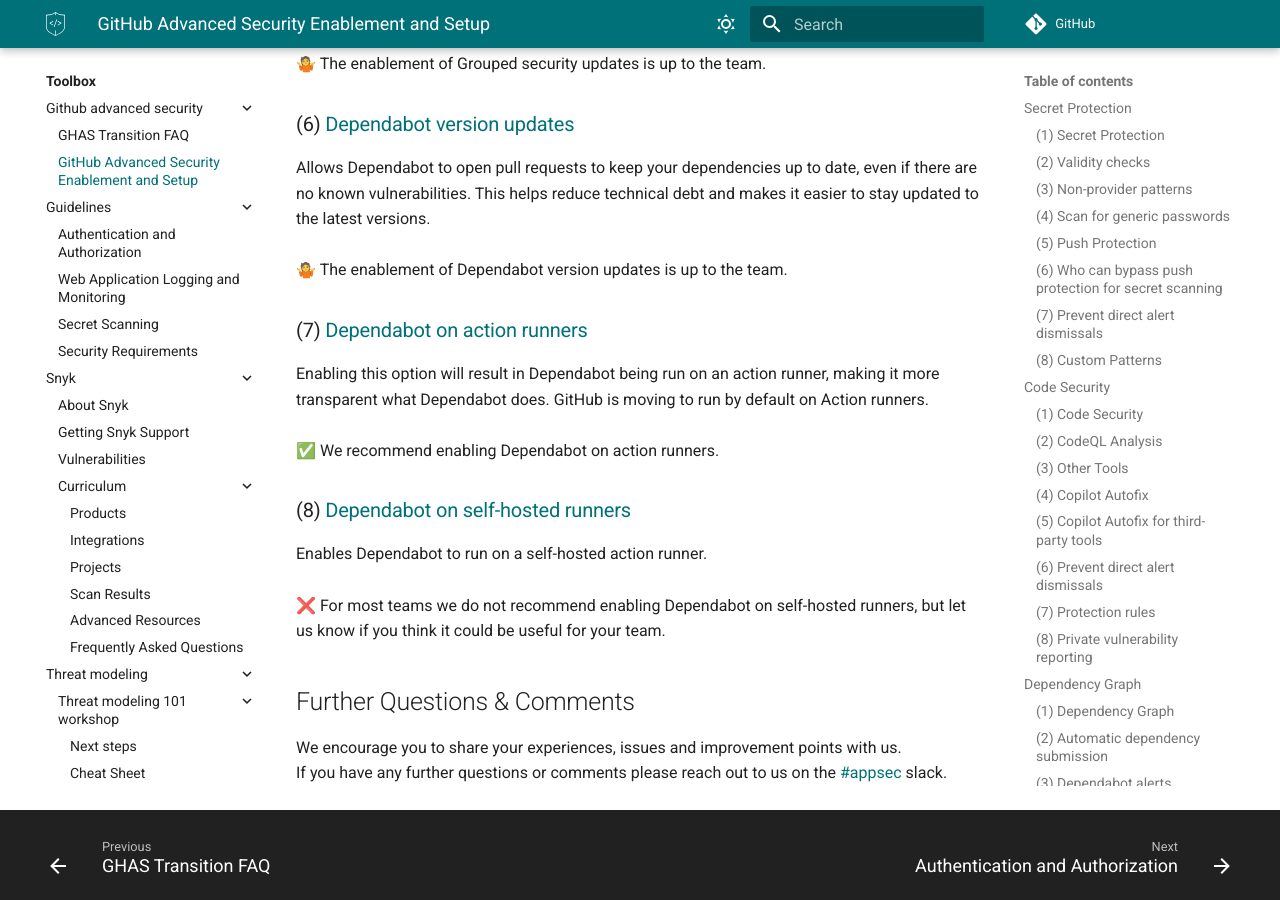
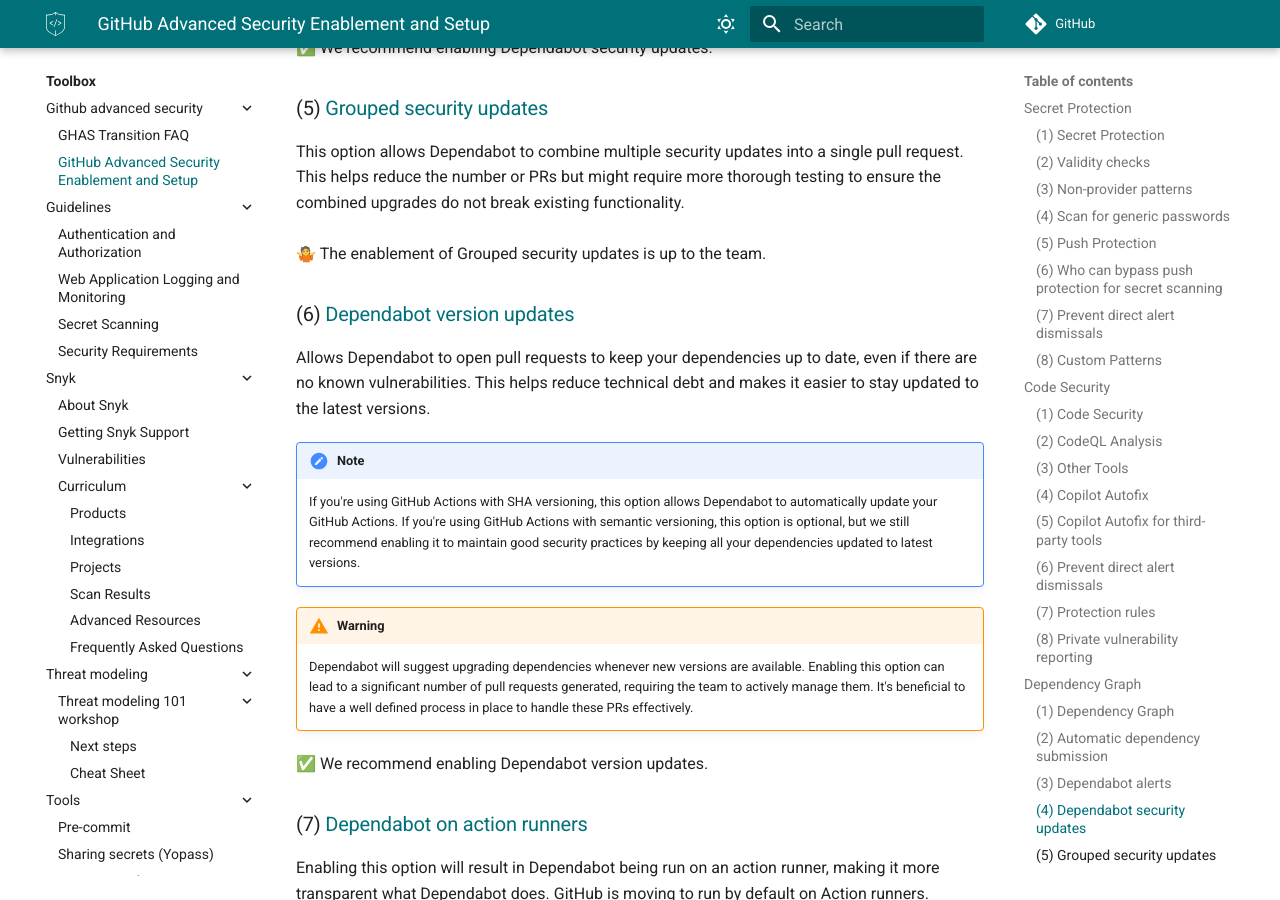
Before and after one commit to equinor/appsec, an MkDocs documentation site: the page built from docs/toolbox/github-advanced-security/setup.md, in a window 1280 px wide and 900 px high, scrolled down 10657 px. Built offline with MkDocs 1.6.1 and Material for MkDocs 9.7.7, drawn with Linux system fonts in a browser that asks for light colours; some web fonts are replaced; comment, search, counter and statistics services are not loaded; some of the changed text lies outside the part shown.

Commit message:
docs: update ghas setup.md

```diff
--- a/docs/toolbox/github-advanced-security/setup.md
+++ b/docs/toolbox/github-advanced-security/setup.md
@@ -31,7 +31,7 @@
 |                                                   | [CodeQL analysis (2)](#2-codeql-analysis)                                            | ⚙️ Default setup     |
 |                                                   | [Other tools (3)](#3-other-tools)                                                    | 🤷 Optional          |
 |                                                   | [Copilot Autofix (4)](#4-copilot-autofix)                                            | ✅ Yes               |
-|                                                   | [Copilot Autofix for Third Party Tools (5)](#5-copilot-autofix-for-third-party-tools)| ✅ Yes               |
+|                                                   | [Copilot Autofix for Third Party Tools (5)](#5-copilot-autofix-for-third-party-tools)| 🤷 Optional          |
 |                                                   | [Prevent Direct Alert Dismissal (6)](#6-prevent-direct-alert-dismissal)              | ❌ No                |
 |                                                   | [Protection Rules (7)](#7-protection-rules)                                          | ⚙️ Default setup     |
 |                                                   | [Private Vulnerability Reporting (8)](#8-private-vulnerability-reporting)            | 🤷 Optional          |
@@ -125,10 +125,10 @@
 <br/>
 ⚙️ We recommend choosing the [default setup](https://docs.github.com/en/code-security/code-scanning/enabling-code-scanning/configuring-default-setup-for-code-scanning) for CodeQL Analysis, which works well for most repositories and languages.
 
-  !!! warning
-      After CodeQL has run for the first time, we recommend you check the Security tab of your repo and then navigate to Code Scanning.<br/>
-      If the default setup is not working properly you will see the following warning. Check the [tool status page](https://docs.github.com/en/code-security/code-scanning/managing-your-code-scanning-configuration/about-the-tool-status-page) to get more information about the issue.<br/>
-      If you encounter this get in touch with us.
+!!! warning
+    After CodeQL has run for the first time, we recommend you check the Security tab of your repo and then navigate to Code Scanning.<br/>
+    If the default setup is not working properly you will see the following warning. Check the [tool status page](https://docs.github.com/en/code-security/code-scanning/managing-your-code-scanning-configuration/about-the-tool-status-page) to get more information about the issue.<br/>
+    If you encounter this get in touch with us.
 
 ![Screenshot showing the Code Scanning section in the Security tab of a GitHub repository](image-2.png)
 
@@ -147,9 +147,13 @@
 
 ### (5) Copilot Autofix for third-party tools
 
-Copilot Autofix also works with third-party security tools, not just CodeQL.<br/>
-<br/>
-✅ We recommend enabling Copilot Autofix for third-party tools.
+Copilot Autofix also works with third-party security tools, not just CodeQL. It will generate potential fixes based on issues identified by [other tools](#3-other-tools) installed in the repository.
+
+!!! note
+    Currently this feature only supports ESLint.
+    ESLint has to be configured in the repository through the [other tools option](#3-other-tools).
+
+🤷 The enablement of Copilot Autofix for third-party tools should be decided by the team.
 
 ### (6) Prevent direct alert dismissals
 
@@ -193,7 +197,7 @@
 
 ### (3) [Dependabot alerts](https://docs.github.com/en/code-security/dependabot/dependabot-alerts/about-dependabot-alerts)
 
-Notify you when vulnerabilities are found in your dependencies. Alerts will appear in the GitHub UI under the Security Dashboard, and can also be sent by email and filtered to a separate folder (e.g. by using the "security" keyword).<br/>
+Notify you when vulnerabilities are found in your dependencies. Alerts will appear in the GitHub UI under the Security Dashboard, and can also be sent by email and filtered to a separate folder (e.g. by using the "security" keyword).
 
 !!! note
     Slack notifications are not available with GHAS. We recommend setting up email notifications or configuring GitHub notification rules to make sure your team stays up to date on security issues.
@@ -215,8 +219,16 @@
 ### (6) [Dependabot version updates](https://docs.github.com/en/code-security/dependabot/dependabot-version-updates/about-dependabot-version-updates)
 
 Allows Dependabot to open pull requests to keep your dependencies up to date, even if there are no known vulnerabilities. This helps reduce technical debt and makes it easier to stay updated to the latest versions.<br/>
-<br/>
-🤷 The enablement of Dependabot version updates is up to the team.
+
+!!! note
+    If you're using GitHub Actions with SHA versioning, this option allows Dependabot to automatically update your GitHub Actions.
+    If you're using GitHub Actions with semantic versioning, this option is optional, but we still recommend enabling it to maintain good security practices by keeping all your dependencies updated to latest versions.
+
+!!! warning
+    Dependabot will suggest upgrading dependencies whenever new versions are available. Enabling this option can lead to a significant number of pull requests generated, requiring the team to actively manage them.
+    It's beneficial to have a well defined process in place to handle these PRs effectively.
+
+✅ We recommend enabling Dependabot version updates.
 
 ### (7) [Dependabot on action runners](https://docs.github.com/en/code-security/dependabot/working-with-dependabot/about-dependabot-on-github-actions-runners)
 
```
Also changed, not shown: other parts of docs/toolbox/github-advanced-security/setup.md (+1 -1 lines).
